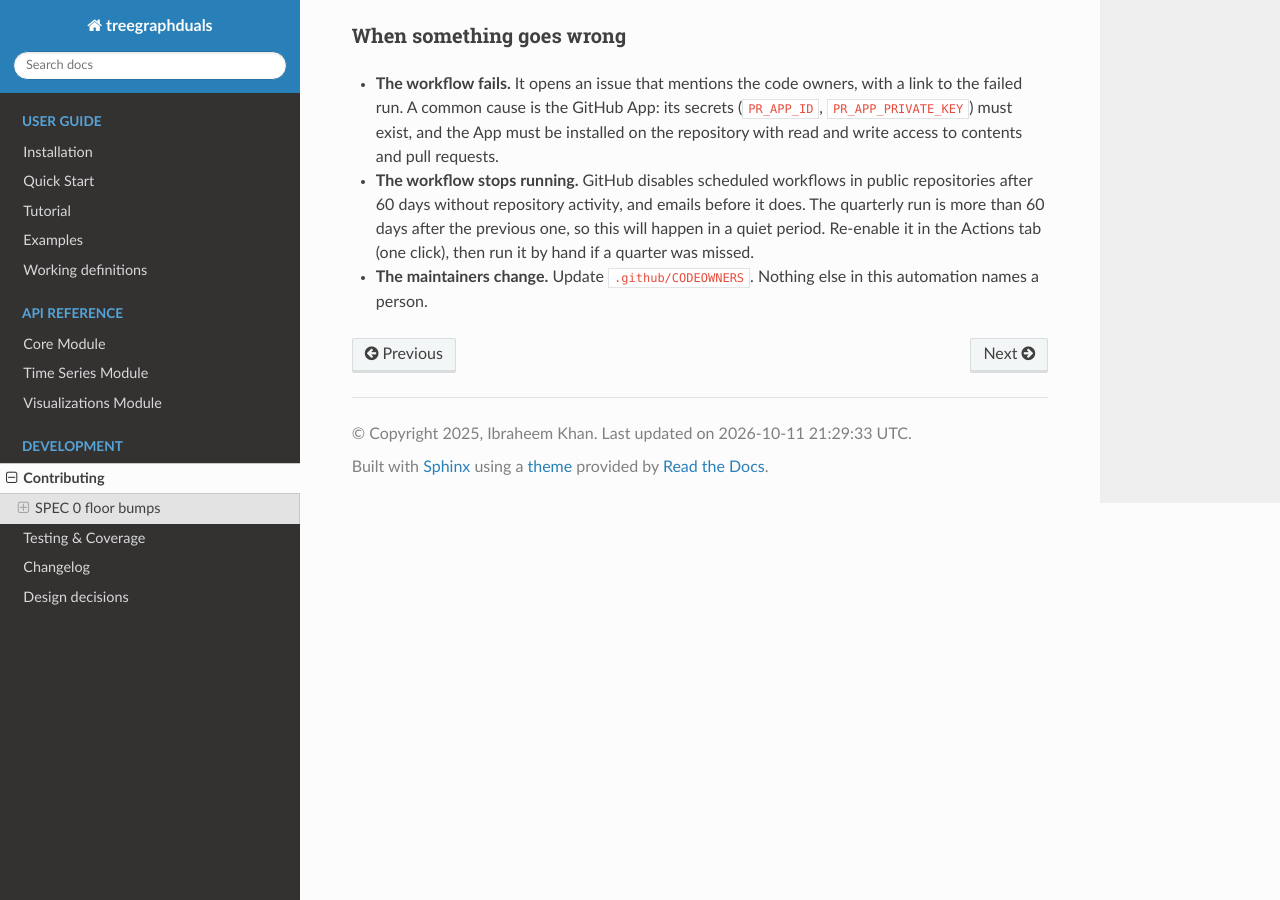
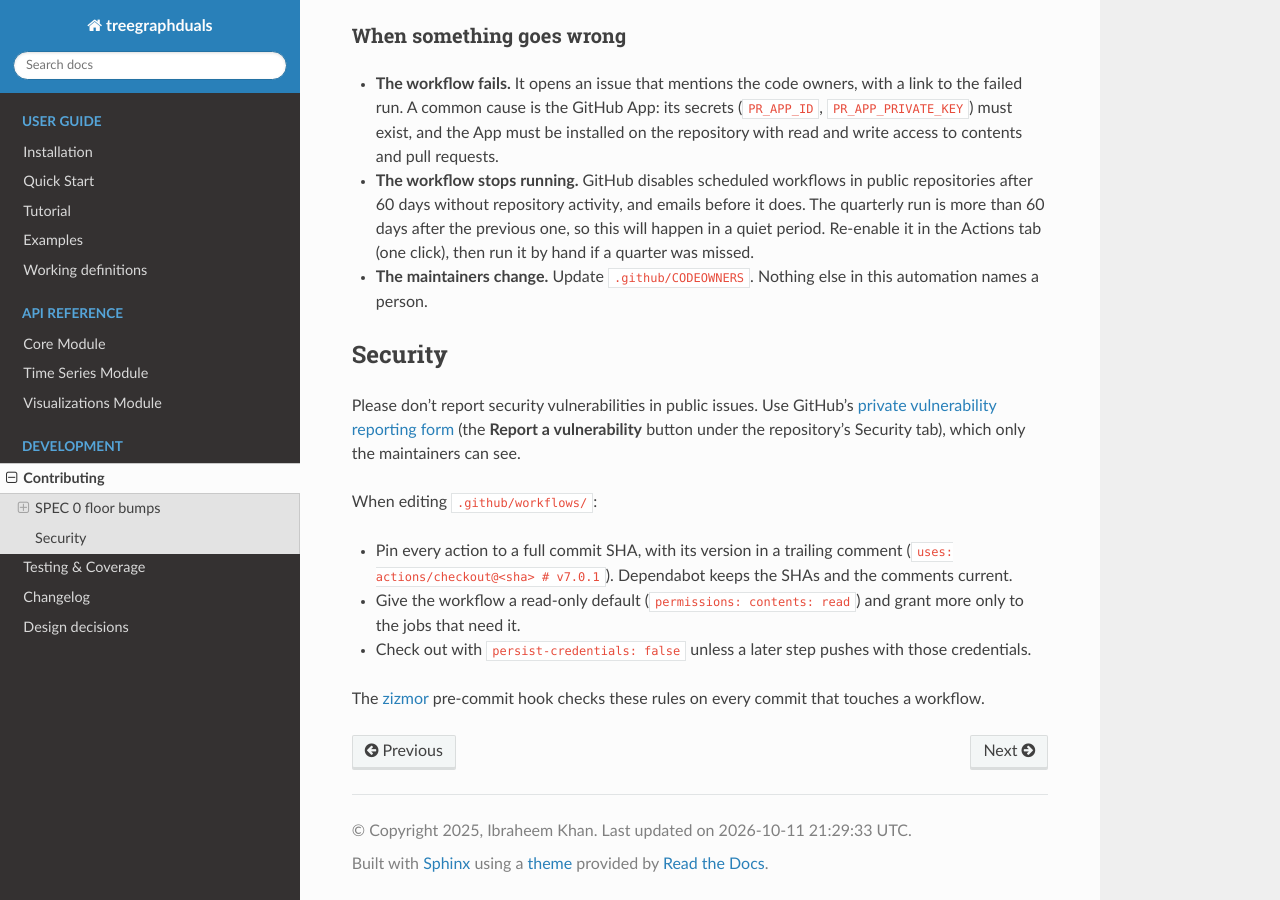
Before and after one commit to pikhan/treegraphduals, a Sphinx documentation site: the page built from docs/contributing.rst, in a window 1280 px wide and 900 px high, scrolled down 1287 px. Built offline with Sphinx 7.4.7 and the Read the Docs theme 3.1.0, drawn with Linux system fonts in a browser that asks for light colours.

Commit message:
Harden workflows: SHA-pinned actions, no persisted checkout credentials, Scorecard, zizmor (#83)
- Pin every action to a full commit SHA with its version in a trailing comment,
  including pypa/gh-action-pypi-publish (was the moving release/v1 branch).
- Check out with persist-credentials: false, except the two checkouts whose
  credentials a later git push uses (coverage-badge, spec0 App checkout).
- Add the OpenSSF Scorecard workflow (weekly and on push to main, SARIF to code
  scanning, results published for the README badge).
- Add the zizmor pre-commit hook for .github/workflows/.
- docs/contributing.rst: a Security section linking the private vulnerability
  reporting form and the workflow rules.

```diff
--- a/docs/contributing.rst
+++ b/docs/contributing.rst
@@ -71,3 +71,25 @@ When something goes wrong
   then run it by hand if a quarter was missed.
 - **The maintainers change.** Update ``.github/CODEOWNERS``. Nothing else in
   this automation names a person.
+
+Security
+--------
+
+Please don't report security vulnerabilities in public issues. Use GitHub's
+`private vulnerability reporting form
+<https://github.com/pikhan/treegraphduals/security/advisories/new>`_ (the
+**Report a vulnerability** button under the repository's Security tab), which
+only the maintainers can see.
+
+When editing ``.github/workflows/``:
+
+- Pin every action to a full commit SHA, with its version in a trailing
+  comment (``uses: actions/checkout@<sha> # v7.0.1``). Dependabot keeps the
+  SHAs and the comments current.
+- Give the workflow a read-only default (``permissions: contents: read``) and
+  grant more only to the jobs that need it.
+- Check out with ``persist-credentials: false`` unless a later step pushes
+  with those credentials.
+
+The `zizmor <https://docs.zizmor.sh/>`_ pre-commit hook checks these rules on
+every commit that touches a workflow.
```
Also changed, not shown: README.md (+1 -0 lines), .pre-commit-config.yaml, 4 other files.
